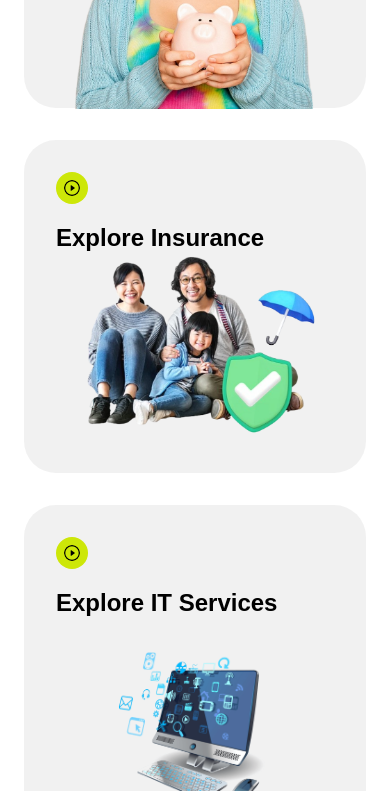
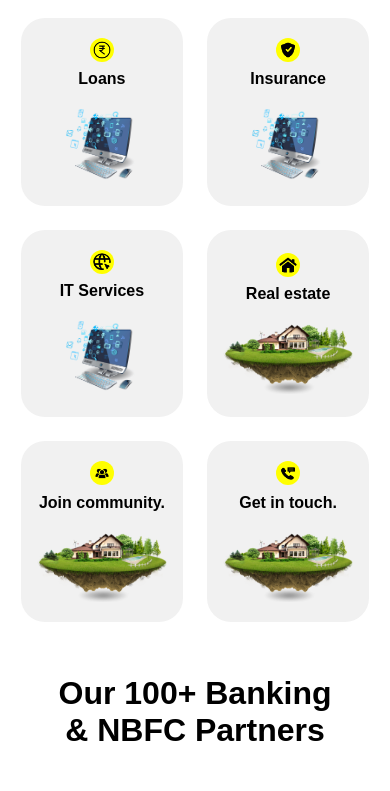
Before and after one commit to manoj7019/sjfsc, a plain HTML site: page index.html in a window 390 px wide. Shown: the part 782-1573 px from the top of the page. Drawn offline with Linux system fonts and the light colour scheme.

Commit message:
add new services and edit hero section make webpage more simple and attractive

```diff
--- a/index.html
+++ b/index.html
@@ -95,84 +95,79 @@
     </div>
 
     <div class="Hero">
+        <div class="hero_left">
             <h1 class="heroHeadline">
-            Building Trust Of Your<br>Financial Plan
+                Get Instant Loan<br>within a minute!
             </h1>
             <p>
-            Explore services for loans, secure savings and better financial planning.
+                Just fill some details and get approved for a loan.
             </p>
 
             <div class="heroBtns">
                 <button class="heroBtn">
-                Partner with us
+                    Yes, proceed
                 </button>
                     <a href="">
-                    Watch our plans
-                    <span><img id="playBtn" src="./icons/play-button.png"></span>
+                    <!-- Watch our plans -->
+                    <!-- <span><img id="playBtn" src="./icons/play-button.png"></span> -->
                     </a>
             </div>
         </div>
+        <div class="hero_right">
+            <img class="hero_right_image" src="./images/heroImage.png">
+        </div>
+    </div>
 
-    <h1 class="partSecondHeadline">Feel the best experience<br>with our features</h1>
+    <h1 class="partSecondHeadline">Explore our other<br>services</h1>
 
-    <div class="partSecond">
-        <div class="partOne">
-            <div class="partLeft">
+    <div class="services">
+        <div class="services_part">
+            <div class="services_part_section one">
                 <a href="">
-                    <img class="icons" src="./icons/play-button.png">
-                    <h2>Explore Loans</h2>
-                    <!-- <p class="partPara">Need a financial boost? We've got you covered. Our loans are designed to fit your needs, with flexible terms and competitive rates. Let us help you achieve your goals today!</p> -->
-                    <img class="image1" src="./images/loan1.png">
+                    <img class="icons" src="./icons/loans.png">
+                    <h3 class="services_part_section_headline">Loans</h3>
+                    <img class="services_part_section_image" src="./images/tech.png">
                 </a>
             </div>
-            <div class="partRight">
+            <div class="services_part_section two">
                 <a href="">
-                    <img class="icons" src="./icons/play-button.png">
-                    <h2 class="">Explore Insurance</h2>
-                    <!-- <p class="">Secure your future with our comprehensive insurance plans. From life to property, we've got you covered. Trust us to safeguard what matters most to you.</p> -->
-                    <img class="image2" src="./images/insurance.png">
+                    <img class="icons" src="./icons/insurance.png">
+                    <h3 class="services_part_section_headline">Insurance</h3>
+                    <img class="services_part_section_image" src="./images/tech.png">
                 </a>
             </div>
-        </div>
-        <div class="partTwo">
-            <div class="partTwoLeft">
+            <div class="services_part_section three">
                 <a href="">
-                    <img class="icons" src="./icons/play-button.png">
-                    <h2>Explore IT Services</h2>
-                    <!-- <p class="partPara">Empowering businesses through cutting-edge IT solutions. Let us be your partner in success.</p> -->
+                    <img class="icons" src="./icons/ITservices.png">
+                    <h3 class="services_part_section_headline">IT Services</h3>
+                    <img class="services_part_section_image" src="./images/tech.png"/>
                 </a>
             </div>
-            <div class="partTwoRight">
-                <img class="partTwoImage" src="./images/tech.png"/>
-            </div>
-        </div>
-        <div class="partThree">
-            <div class="partThird">
+            <div class="services_part_section four">
                 <a href="">
-                    <img class="icons" src="./icons/play-button.png">
-                    <h3>Explore Real estate</h3>
-                    <!-- <p class="partPara">Lorem ipsum dolor sit amet consectetur, adipisicing elit. Dignissimos, quibusdam.</p> -->
-                    <img class="image4" src="./images/real estate.png">
+                    <img class="icons" src="./icons/realEstate.png">
+                    <h3 class="services_part_section_headline">Real estate</h3>
+                    <img class="services_part_section_image second" src="./images/real estate.png">
                 </a>
             </div>
-            <div class="partThird">
+            <div class="services_part_section five">
                 <a href="">
-                    <img class="icons" src="./icons/play-button.png">
-                    <h3>Join community.</h3>
-                    <!-- <p class="partPara">Lorem ipsum dolor sit amet consectetur, adipisicing elit. Dignissimos, quibusdam.</p> -->
-                    <!-- <img class="image5" src="./images/file.png"> -->
+                    <img class="icons" src="./icons/community.png">
+                    <h3 class="services_part_section_headline">Join community.</h3>
+                    <img class="services_part_section_image second" src="./images/real estate.png">
                 </a>
             </div>
-            <div class="partThird" id="partThird">
+            <div class="services_part_section six">
                 <a href="">
-                    <img class="icons" src="./icons/play-button.png">
-                    <h3 class="partThirdHeadline">Get in touch.</h3>
-                    <!-- <p class="partPara">Lorem ipsum dolor sit amet consectetur, adipisicing elit. Dignissimos, quibusdam.</p> -->
-                    <!-- <img class="image6" src="./images/file.png"> -->
+                    <img class="icons" src="./icons/getInTouch.png">
+                    <h3 class="services_part_section_headline">Get in touch.</h3>
+                    <img class="services_part_section_image second" src="./images/real estate.png">
                 </a>
             </div>
         </div>
     </div>
+
+    <!-- Partners-section -->
 
     <div class="partners">
         <h1 class="partners_headline">Our 100+ Banking & NBFC Partners</h1>
@@ -258,7 +253,7 @@
         <div class="footer_left_container">
             <img class="footer_left_image" src="./icons/logo/sjlogo.png">
             <p class="footer_left_para">
-                Meet all your financial needs in a single platform.
+                #971/30, MIG, 3rd Floor, 3rd Phase, A Sector, Yalahanka New Town, <br>Bengaluru-560064
             </p>
         </div>
         <div class="footer_middle_container">
--- a/style.css
+++ b/style.css
@@ -168,7 +168,9 @@ a {
 
 .Hero {
     text-align: left;
-    margin: 2rem;
+    margin: 4rem 2rem;
+    display: flex;
+    gap: 5rem;
 }
 
 .heroHeadline {
@@ -191,11 +193,63 @@ p {
     font-size: 1.3rem;
 }
 
+.heroBtn:hover {
+    transform: scale(1.2);
+}
+
 #playBtn {
     height: 1rem;
     margin:0 0 -0.1rem 0.2rem;
     background-color: white;
     border-radius: 1rem;
+}
+
+.hero_right_image {
+    margin-right: -2rem;
+}
+
+/* Services */
+.icons {
+    background-color: yellow;
+    height: 3rem;
+    margin-bottom: 1rem;
+    border-radius: 1.5rem;
+    padding: 0.5rem;
+}
+
+.services {
+    display: flex;
+    flex-direction: column;
+    margin: 1.5rem;
+}
+
+.services_part {
+    display: flex;
+    padding: 1.5rem;
+    gap: 1.5rem;
+    margin: -0.7rem;
+    flex-wrap: wrap;
+}
+
+.services_part_section {
+    display: flex;
+    justify-content: space-between;
+    background-color: #f1f1f1;
+    padding: 1.5rem;
+    border-radius: 1.5rem;
+    width: calc(33.3333% - 1rem);
+    align-items: center;
+    text-align: center;
+}
+
+.services_part_section:hover {
+    background-color: black;
+    transform: scale(1.1);
+}
+
+.services_part_section_image {
+    width: 100%;
+    margin-top: 1rem;
 }
 
 .partSecondHeadline {
@@ -204,152 +258,59 @@ p {
     text-align: center;
 }
 
-.partOnePara {
-    font-size: 1.2rem;
-}
 
-.partSecond {
-    display: flex;
-    flex-direction: column;
-    margin: 0.5rem;
-    /* gap: 1rem; */
-}
-
-.partOne {
-    display: flex;
-    margin: 1rem;
-    gap: 2rem;
-    width: calc(100% - 2rem);
-    flex-wrap: wrap;
-}
-
-.partLeft, .partRight {
-    display: flex;
-    flex-direction: column;
-    background-color: rgba(211, 211, 211, 0.325);
-    padding: 2rem;
-    border-radius: 2rem;
-    width: calc(50% - 1rem);
-}
-
-.partLeft:hover {
-    background-color: black;
-    transform: scale(1.01);
-}
-
-.partTwo {
-    padding: 2rem;
-    background-color: rgba(211, 211, 211, 0.325);
-    margin: 1rem;
-    border-radius: 2rem;
-    display: flex;
-    justify-content: space-between;
-    gap: 1.5rem;
-}
-
-.partTwoLeft {
-    width: calc(50% - 2rem);
-}
-
-.partTwoRight {
-    width: calc(50% - 2rem);
-}
-
-.partTwoImage {
-    width: 100%;
-}
-
-.partThree {
-    display: flex;
-    margin: 1rem;
-    gap: 2rem;
-    width: calc(100% - 2rem);
-    flex-wrap: wrap;
-}
-
-.partThird {
-    display: flex;
-    flex-direction: column;
-    background-color: rgba(211, 211, 211, 0.325);
-    padding: 1.5rem;
-    border-radius: 2rem;
-    width: calc(33.33333% - 5.4rem);
-    flex-wrap: wrap;
-    flex: 1 1 50px;
-}
-
-#partThird {
-    background-color: black;
-    color: white;
-}
-
-.partThirdHeadline {
-    color: white;
-}
-
-.icons {
-    height: 2rem;
-    width: 2rem;
-    background-color: rgb(205, 231, 8);
-    padding: 0.5rem;
-    border-radius: 2rem;
-    margin-bottom: 1rem;
-}
-
-.image1,
-.image2 {
-    width: 100%;
-}
-
-.image1 {
-    margin-bottom: -2.3rem;
-}
-
-.image2 {
-    /* margin-left: -4rem; */
-    object-fit: cover;
-}
-
-.image3,
-.image4,
-.image5,
-.image6 {
-    height: 10rem;
-}
-
-.image4 {
-    width: 100%;
-    height: auto;
-}
 
 @media only screen and (max-width : 768px) {
     .heroHeadline {
-        font-size: 3rem;
+        font-size: 2.2rem;
     }
+
+    .Hero {
+        flex-wrap: wrap;
+    }
+
+    .hero_left {
+        width: calc(100%);
+    }
+
+    .hero_right_image {
+        width: calc(100%);
+    }
+
     .heroBtn {
         font-size: 0.9rem;
         padding: 0.5rem 1rem;
     }
-    .partTwo {
-        flex-wrap: wrap;
-    }
 
-    .partTwoLeft, .partTwoRight {
-        width: 100%;
-    }
     .partSecondHeadline {
         font-size: 1.6rem;
         margin: 3rem 0 1rem 0 ;
     }
+
+    .icons {
+        height: 1.5rem;
+        padding: 0.2rem;
+        width: auto;
+        margin: 0.255rem;
+    }
+
+    .services_part {
+        padding: 0.5rem;
+    }
+
+    .services_part_section {
+        padding: 1rem;
+        width: calc(50% - 0.75rem);
+    }
+
+    .sevices_part_section_image {
+        height: 1rem;
+    }
+
     p {
         font-size: 1.2rem;
     }
-    .partLeft, .partRight {
-        width: 100%;
-    }
-    .partThird {
-        width: calc(50% - 4rem);
-    }
+
     h3 {
         font-size: 1rem;
     }
@@ -424,9 +385,9 @@ p {
     }
 
     .partner_image {
-        height: 3rem;
+        height: 2.5rem;
         width: auto;
-        margin: -5px;
+        /* margin: -5px; */
     }
 }
 
```
Also changed, not shown: icons/ITservices.png (added), icons/community.png (added), icons/getInTouch.png (added), icons/insurance.png (added), icons/loans.png (added), icons/realEstate.png (added), images/heroImage.png (added). Lines whose indentation alone changed are shown as unchanged.
